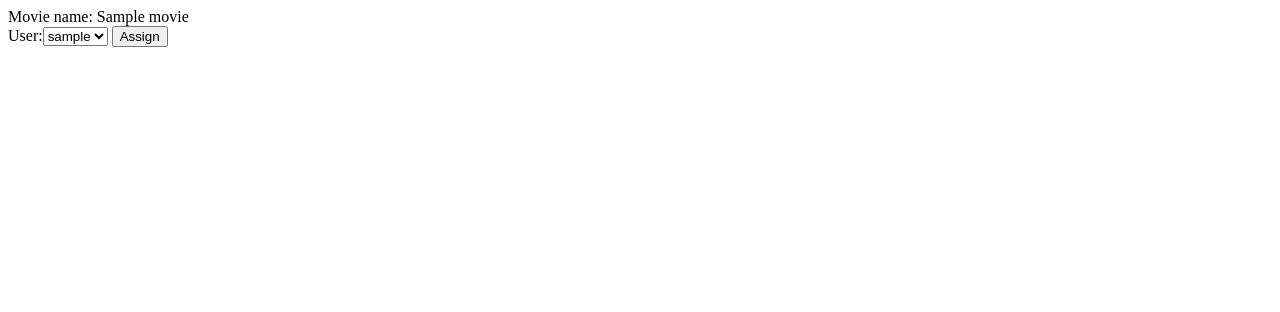
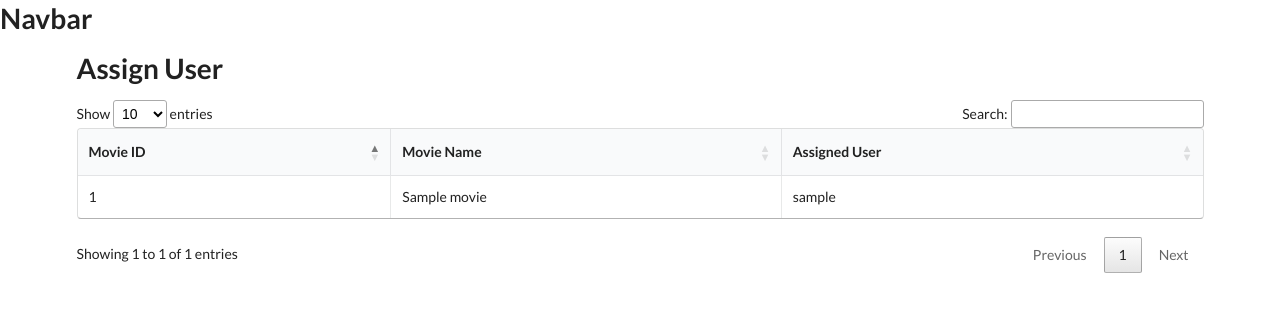
Before and after one commit to nishanthegde/movie_launcher, a Django app: template src/import_csv/templates/import/assign_movies.html in a window 1280 px wide. Shown: the top 312 px of the page. Run offline with Django 3.2, Linux system fonts and the light colour scheme; the template is opened without the code that fills it: values that come from a table or form of the project are taken from there, others are empty; tables that the repository leaves empty hold one stand-in row (values such as "Sample post"); some libraries are stand-ins or nearby versions.

Commit message:
end of day checkin 816

```diff
--- a/src/dj_mlp/settings.py
+++ b/src/dj_mlp/settings.py
@@ -119,9 +119,7 @@ USE_TZ = True
 # https://docs.djangoproject.com/en/2.2/howto/static-files/
 
 STATIC_URL = '/static/'
-STATICFILES_DIRS = [
-    os.path.join(BASE_DIR, 'static_project')
-]
+STATICFILES_DIRS = [os.path.join(BASE_DIR, "static_project")]
 STATIC_ROOT = os.path.join(os.path.dirname(BASE_DIR), "static_cdn", "static_root")
 
 MEDIA_URL = '/media/'
--- a/src/import_csv/forms.py
+++ b/src/import_csv/forms.py
@@ -1,7 +1,6 @@
 from django import forms
 from .models import Csv
 from django.contrib.auth.models import User
-
 
 class CsvForm(forms.ModelForm):
     class Meta:
@@ -10,4 +9,4 @@ class CsvForm(forms.ModelForm):
 
 
 class UserForm(forms.Form):
-    user = forms.ModelChoiceField(queryset=User.objects.all(), initial=0)
+    user = forms.ModelChoiceField(queryset=User.objects.all())
--- a/src/import_csv/templates/import/assign_movies.html
+++ b/src/import_csv/templates/import/assign_movies.html
@@ -1,11 +1,26 @@
+{% extends 'base.html' %}
 
-{% for movie in movies %}
-<div>
-    {{movie}}
-<form action = "" method = "post">
-    {% csrf_token %}
-    {{ form }}
-    <input type="submit" value="Assign">
-</form>
-</div>
-{% endfor %}
+{% block title %}Assign User{% endblock title %}
+
+{% block content %}
+    <h1>Assign User</h1>
+    <table id="movie_user_table" class="ui celled table" style="width:100%">
+      <thead>
+        <tr>
+            <th class="single line">Movie ID</th>
+            <th class="single line">Movie Name</th>
+            <th class="single line">Assigned User</th>
+        </tr>
+      </thead>
+      <tbody>
+        {% for movie in movies %}
+        <tr>
+            <td class="single line">{{ movie.movie_id }}</td>
+            <td class="single line">{{ movie.movie_name }}</td>
+            <td class="single line">{{ movie.movie_user }}</td>
+        </tr>
+        {% endfor %}
+      </tbody>
+    </table>
+
+{% endblock %}
--- a/src/import_csv/templates/import/upload.html
+++ b/src/import_csv/templates/import/upload.html
@@ -1,6 +1,6 @@
 {% extends 'base.html' %}
 
-{% block title %}import{% endblock title %}
+{% block title %}Import{% endblock title %}
 
 {% block content %}
 
--- a/src/import_csv/urls.py
+++ b/src/import_csv/urls.py
@@ -1,8 +1,9 @@
 from django.urls import path
-from.views import import_file_view, assign_movies
+from .views import import_file_view, assign_movies_view
 app_name = 'import_csv'
 
 urlpatterns = [
     path('', import_file_view, name='upload-view'),
-    path('assign-movies', assign_movies, name='movies')
+    path('assign_movies', assign_movies_view, name='assign-movies'),
+
 ]
--- a/src/static_project/main.js
+++ b/src/static_project/main.js
@@ -1,4 +1,6 @@
 $(document).ready(function () {
+     $('#movie_user_table').DataTable()
+
     $('.ui.dropdown')
         .dropdown()
 
--- a/src/templates/base.html
+++ b/src/templates/base.html
@@ -7,17 +7,18 @@
     <meta name="viewport" content="width=device-width, initial-scale=1, shrink-to-fit=no">
     <!-- jQuery -->
     <script src="https://code.jquery.com/jquery-3.3.1.min.js"></script>
+    <script type="text/javascript" charset="utf8" src="https://cdn.datatables.net/1.12.1/js/jquery.dataTables.js"></script>
     <!--Custom css-->
-    <link rel='stylesheet' type='text/css' href={% static 'style.css' %}>
+    <!--    <link rel='stylesheet' type='text/css' href={% static 'style.css' %}>-->
+    <link rel="stylesheet" type="text/css" href="https://cdn.datatables.net/1.12.1/css/jquery.dataTables.css">
     <!-- semantic UI -->
-    <link rel="stylesheet" type='text/css'
-          href="https://cdnjs.cloudflare.com/ajax/libs/semantic-ui/2.2.14/semantic.min.css">
+    <link rel="stylesheet" type='text/css' href="https://cdnjs.cloudflare.com/ajax/libs/semantic-ui/2.2.14/semantic.min.css">
     <script src="https://cdnjs.cloudflare.com/ajax/libs/semantic-ui/2.4.1/semantic.min.js"></script>
 
-    <title>Movie Launch Planner{% block title %}{% endblock title %}</title>
+    <title>Movie Launcher - {% block title %}{% endblock title %}</title>
   </head>
   <body>
-<!--{% include 'navbar.html' %}-->
+    {% include 'navbar.html' %}
     <div class='ui container'>
     {% block content %}
     {% endblock content %}
```
Also changed, not shown: src/import_csv/views.py (+16 -13 lines), src/static_project/ style.css (+29 -0 lines), 1 other file. Lines whose indentation alone changed are shown as unchanged.
